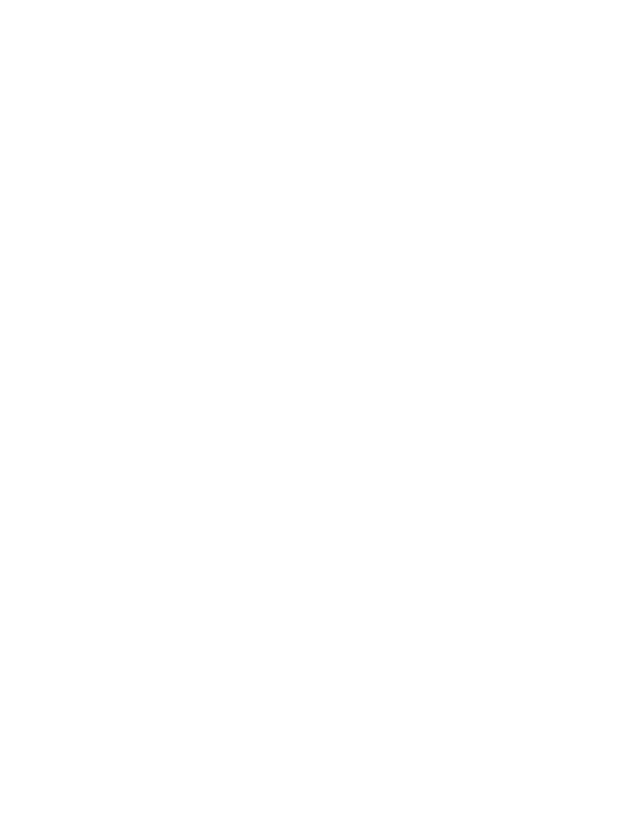
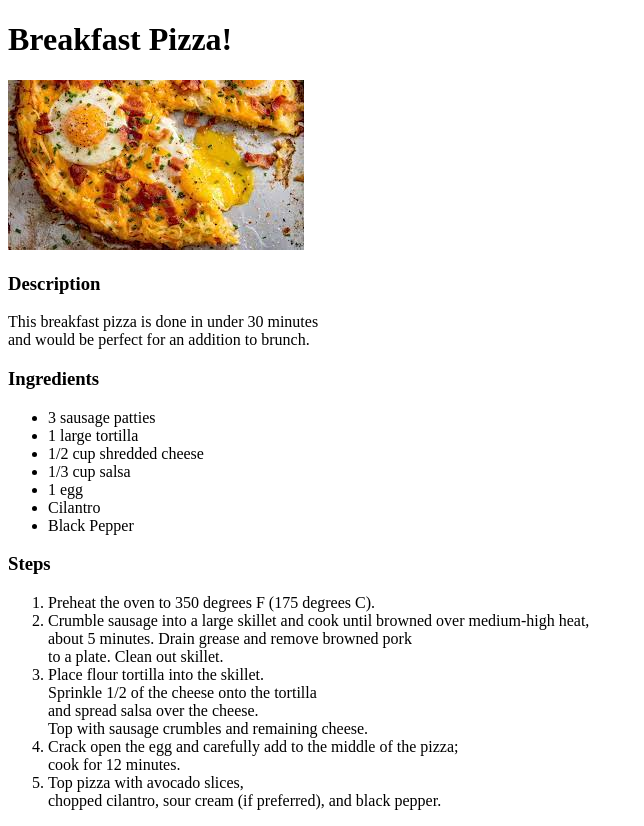
Before and after one commit to dylancaldwell/odin-recipes, a plain HTML site: page recipes/breakfastpizza.html in a window 1280 px wide. Shown: the whole page, without its empty margins (0-644 px from the left). Before the commit the page ends 800 px from the top, so only its background shows below. Drawn offline with Linux system fonts and the light colour scheme.

Commit message:
Updated index.html and recipes
Put recipes into an unordered list
on index.html file. Added information to
breakfastpizza.html and finished the file.
Added line breaks to honeychicken.html.

```diff
--- a/recipes/breakfastpizza.html
+++ b/recipes/breakfastpizza.html
@@ -7,6 +7,38 @@
     <title>Breakfast Pizza</title>
 </head>
 <body>
-
+    <h1>Breakfast Pizza!</h1>
+    <img src="/img/breakfastpizza.jpg" alt="A delicious breakfast pizza">
+    <h3>Description</h3>
+    <p>
+        This breakfast pizza is done in under 30 minutes <br>
+        and would be perfect for an addition to brunch.
+    </p>
+    <h3>Ingredients</h3>
+    <ul>
+        <li>3 sausage patties</li>
+        <li>1 large tortilla</li>
+        <li>1/2 cup shredded cheese</li>
+        <li>1/3 cup salsa</li>
+        <li>1 egg</li>
+        <li>Cilantro</li>
+        <li>Black Pepper</li>
+    </ul>
+    <h3>Steps</h3>
+    <ol>
+        <li>Preheat the oven to 350 degrees F (175 degrees C).</li>
+        <li>Crumble sausage into a large skillet and cook until browned over medium-high heat,
+            <br>about 5 minutes. Drain grease and remove browned pork
+            <br>to a plate. Clean out skillet.</li>
+        <li>Place flour tortilla into the skillet.
+            <br>Sprinkle 1/2 of the cheese onto the tortilla
+            <br>and spread salsa over the cheese.
+            <br>Top with sausage crumbles and remaining cheese.</li>
+        <li>Crack open the egg and carefully add to the middle of the pizza;
+            <br>cook for 12 minutes.</li>
+        <li>Top pizza with avocado slices,
+            <br>chopped cilantro, sour cream (if preferred), and black pepper.
+        </li>
+    </ol>
 </body>
 </html>
```
Also changed, not shown: index.html (+4 -2 lines), recipes/honeychicken.html (+5 -5 lines), img/breakfastpizza.jpg (added).
